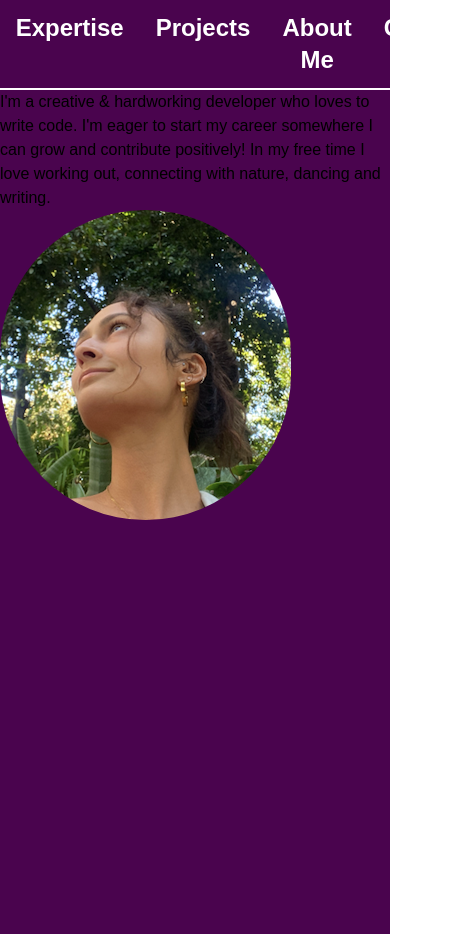
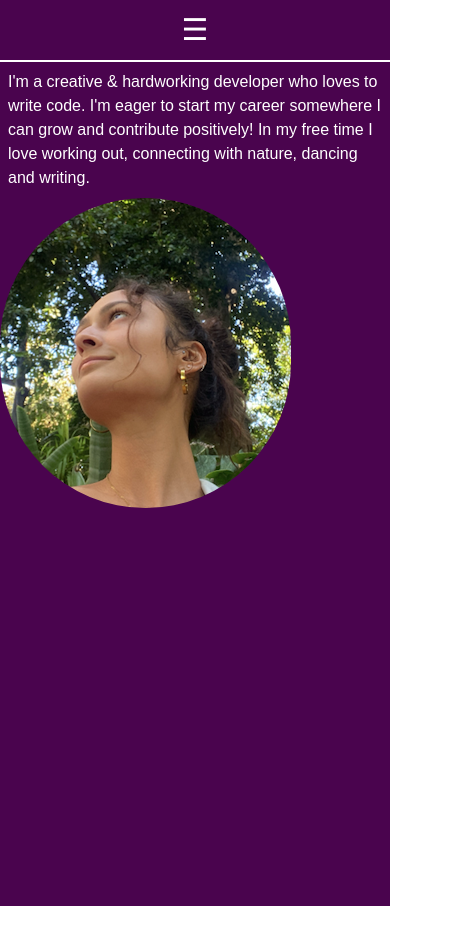
Before and after one commit to victoriaraya/portfolio, a React (Vite) app: page /about-me in a window 390 px wide. Shown: the whole page, 473 px wide, since content can reach past the window. After the commit the page ends 906 px from the top, so only its background shows below. Built offline with nearby package versions, Linux system fonts and the light colour scheme; a web font is replaced by a local one.

Commit message:
responsive design for home and nav bar

```diff
--- a/src/components/NavBar.jsx
+++ b/src/components/NavBar.jsx
@@ -1,24 +1,82 @@
+// import { Link } from "react-router-dom";
+
+// const NavBar = () => {
+//   return (
+//     <ul className="flex flex-row gap-8 justify-center text-center p-3 text-2xl text-white font-bold border-b-2 border-white">
+//       <li className="hover:[text-shadow:1px_1px_3px_white]">
+//         <Link to="/">Home</Link>
+//       </li>
+//       <li className="hover:[text-shadow:1px_1px_3px_white]">
+//         <Link to="/expertise">Expertise</Link>
+//       </li>
+//       <li className="hover:[text-shadow:1px_1px_3px_white]">
+//         <Link to="/projects">Projects</Link>
+//       </li>
+//       <li className="hover:[text-shadow:1px_1px_3px_white]">
+//         <Link to="/about-me">About Me</Link>
+//       </li>
+//       <li className="hover:[text-shadow:1px_1px_3px_white]">
+//         <Link to="/contact">Contact</Link>
+//       </li>
+//     </ul>
+//   );
+// };
+
+// export default NavBar;
+
+import { useState } from "react";
 import { Link } from "react-router-dom";
 
 const NavBar = () => {
+  const [isOpen, setIsOpen] = useState(false);
+
+  const toggleMenu = () => {
+    setIsOpen(!isOpen);
+  };
+
   return (
-    <ul className="flex flex-row gap-8 justify-center text-center p-3 text-2xl text-white font-bold border-b-2 border-white">
+    <nav className="bg-fuchsia-950 p-3 sm:p-0 text-white border-b-2 sm:border-b-0 border-white relative">
+      <div className="flex justify-center items-center">
+        <button
+          className="text-3xl sm:hidden focus:outline-none"
+          onClick={toggleMenu}
+        >
+          ☰
+        </button>
+      </div>
+
+      <ul
+        className={`flex flex-col sm:flex-row gap-3 sm:gap-8 justify-center items-center text-center text-2xl font-bold bg-fuchsia-950 w-full absolute top-0 left-0 mt-14 sm:mt-0 sm:p-3 z-10 border-b-2 border-white ${
+          isOpen ? "block" : "hidden"
+        } sm:flex`}
+      >
         <li className="hover:[text-shadow:1px_1px_3px_white]">
-        <Link to="/">Home</Link>
+          <Link to="/" onClick={() => setIsOpen(false)}>
+            Home
+          </Link>
         </li>
         <li className="hover:[text-shadow:1px_1px_3px_white]">
-        <Link to="/expertise">Expertise</Link>
+          <Link to="/expertise" onClick={() => setIsOpen(false)}>
+            Expertise
+          </Link>
         </li>
         <li className="hover:[text-shadow:1px_1px_3px_white]">
-        <Link to="/projects">Projects</Link>
+          <Link to="/projects" onClick={() => setIsOpen(false)}>
+            Projects
+          </Link>
         </li>
         <li className="hover:[text-shadow:1px_1px_3px_white]">
-        <Link to="/about-me">About Me</Link>
+          <Link to="/about-me" onClick={() => setIsOpen(false)}>
+            About Me
+          </Link>
         </li>
-      <li className="hover:[text-shadow:1px_1px_3px_white]">
-        <Link to="/contact">Contact</Link>
+        <li className="hover:[text-shadow:1px_1px_3px_white] pb-3 sm:pb-0">
+          <Link to="/contact" onClick={() => setIsOpen(false)}>
+            Contact
+          </Link>
         </li>
       </ul>
+    </nav>
   );
 };
 
--- a/src/pages/AboutMe.jsx
+++ b/src/pages/AboutMe.jsx
@@ -1,7 +1,7 @@
 const AboutMe = () => {
   return (
-    <div className="h-screen w-full">
-      <p>
+    <div className="h-screen w-full mt-0 sm:mt-16 text-white">
+      <p className="p-2">
         I'm a creative & hardworking developer who loves to write code. I'm
         eager to start my career somewhere I can grow and contribute positively!
         In my free time I love working out, connecting with nature, dancing and
--- a/src/pages/Home.jsx
+++ b/src/pages/Home.jsx
@@ -2,7 +2,7 @@ const Home = () => {
   return (
     <div className="relative w-full h-screen">
       <video
-        className="absolute top-0 left-0 w-full h-full object-cover"
+        className="absolute top-0 left-0 w-full h-screen object-cover"
         autoPlay
         muted
         loop
@@ -10,16 +10,18 @@ const Home = () => {
         <source src="/images/orchids.mp4" type="video/mp4" />
       </video>
       <div className="absolute inset-0 flex flex-col items-center justify-center text-white">
-        <h1 className="text-5xl font-black [text-shadow:2px_2px_2px_black]">
+        <h1 className="text-4xl text-center sm:text-5xl font-black px-0.5 sm:px-0 [text-shadow:2px_2px_2px_black]">
           Hello, my name is Victoria Raya
         </h1>
-        <h3 className="text-3xl mt-5 [text-shadow:2px_2px_2px_black]">
+        <h3 className="text-2xl text-center sm:text-3xl mt-3 sm:mt-5 px-2 sm:px-0 [text-shadow:2px_2px_2px_black]">
           I'm the creative, hardworking, positive software engineer of your
           dreams!
         </h3>
-        <h2 className="text-4xl mt-5 [text-shadow:2px_2px_2px_black]">♡</h2>
+        <h2 className="text-3xl sm:text-4xl mt-3 sm:mt-5 [text-shadow:2px_2px_2px_black]">
+          ♡
+        </h2>
       </div>
-      <div className="absolute inset-0 flex justify-center self-end p-1 text-[22px] text-white font-semibold [text-shadow:2px_2px_2px_black]">
+      <div className="absolute inset-0 flex justify-center self-end p-1 text-[18px] sm:text-[22px] text-white font-semibold [text-shadow:2px_2px_2px_black]">
         Made by Victoria Raya
       </div>
     </div>
```
Also changed, not shown: src/pages/Contact.jsx (+8 -0 lines), 1 other file (tests, documents, lock files or other folders). Lines whose indentation alone changed are shown as unchanged.
